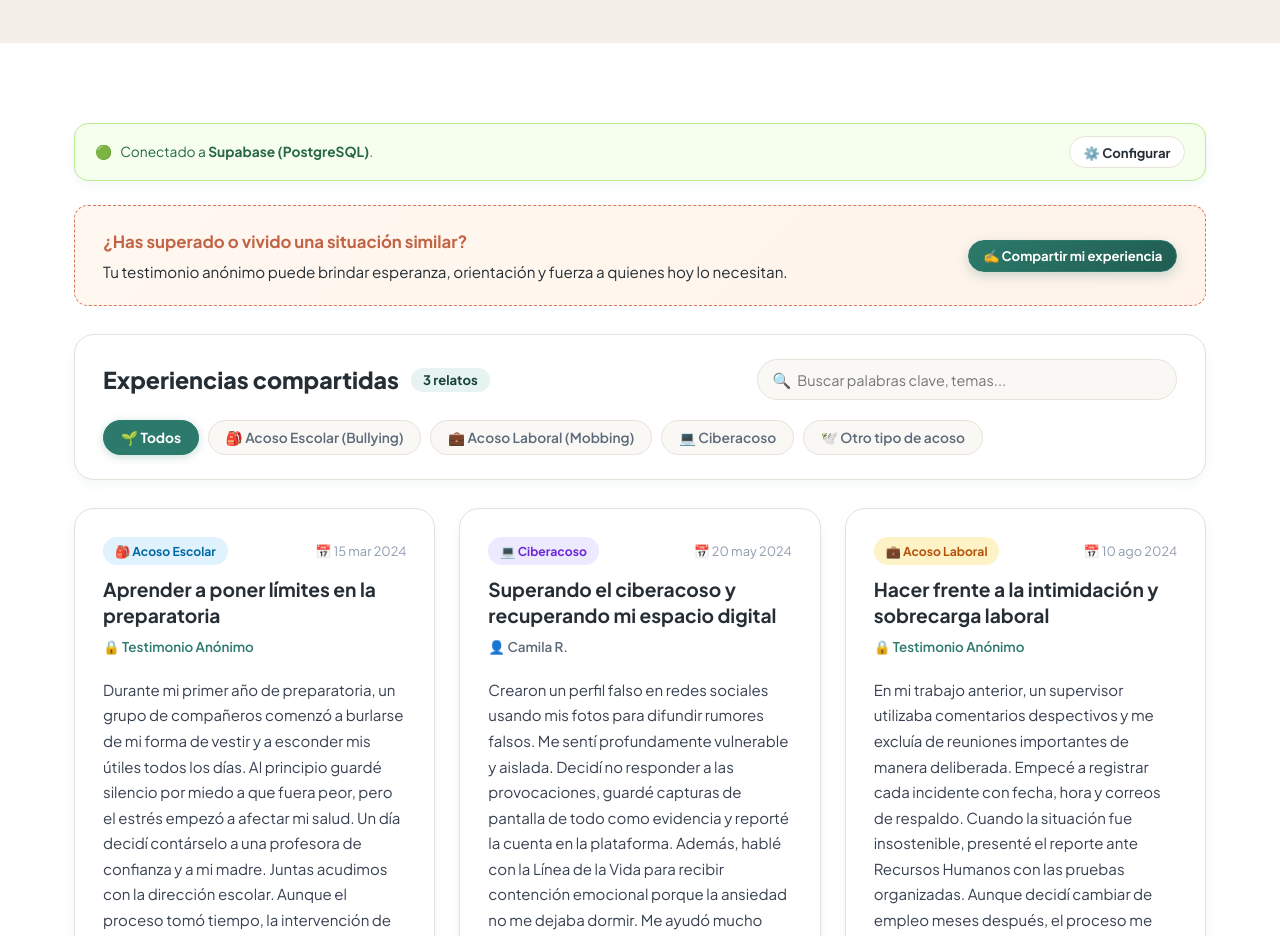
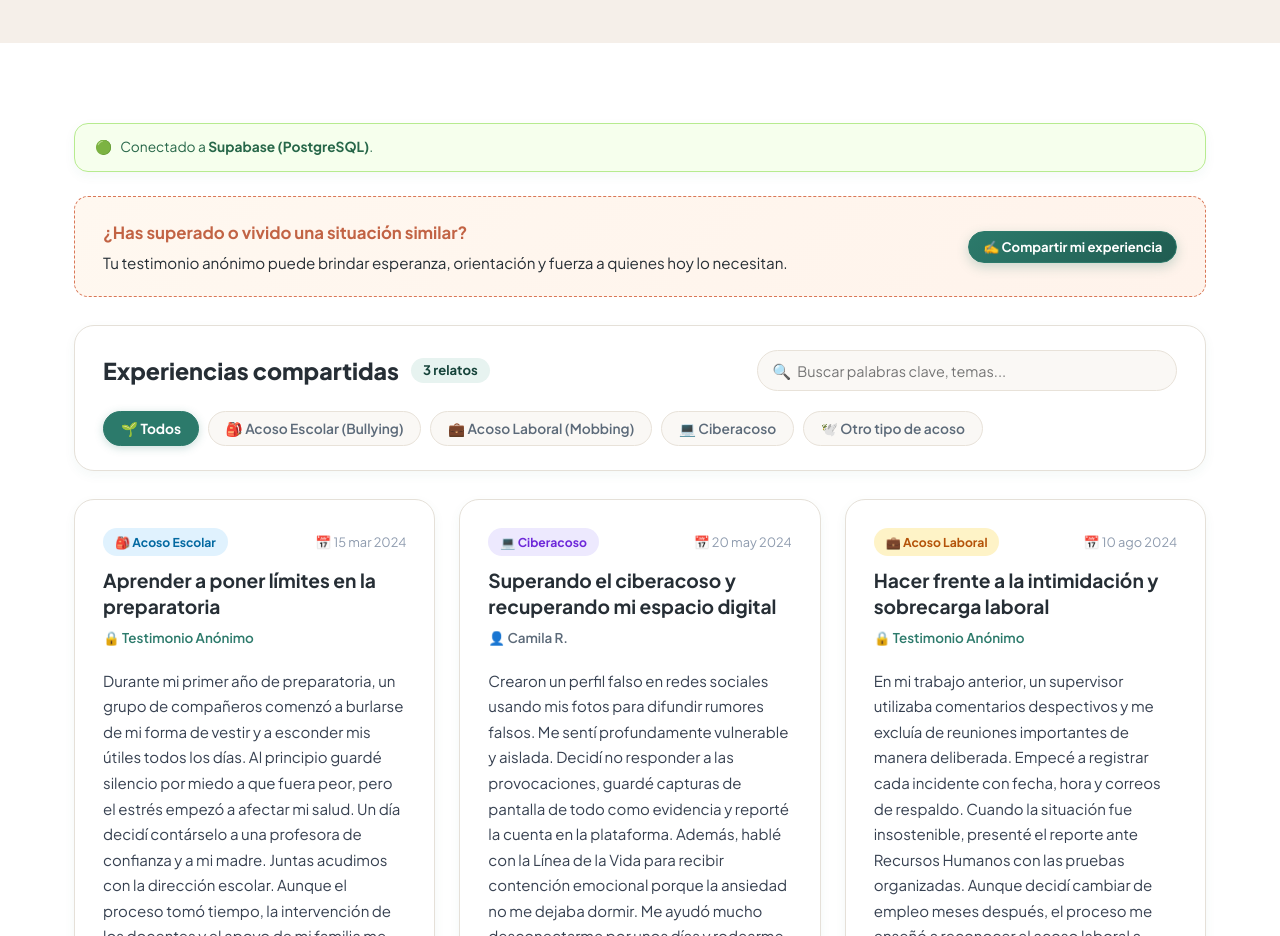
Before and after one commit to CesarBarronZavala/espacio-seguro-vercel, a website: page index.html in a window 1280 px wide. Shown: the part 3160-4096 px from the top of the page. Drawn offline with Linux system fonts and the light colour scheme; no server answers.

Commit message:
Actualiza index.html

```diff
--- a/index.html
+++ b/index.html
@@ -436,7 +436,7 @@
             <span id="dbStatusIcon">🟢</span>
             <span id="dbStatusText">Conectado a <strong>Supabase (PostgreSQL)</strong>.</span>
           </div>
-          <button id="btnDbConfigurePrompt" class="btn btn-sm btn-outline" onclick="openConfigModal()" style="background:#FFF;">⚙️ Configurar</button>
+          <!--<button id="btnDbConfigurePrompt" class="btn btn-sm btn-outline" onclick="openConfigModal()" style="background:#FFF;">⚙️ Configurar</button>-->
         </div>
 
         <!-- Banner de invitación a compartir anécdota -->
```
